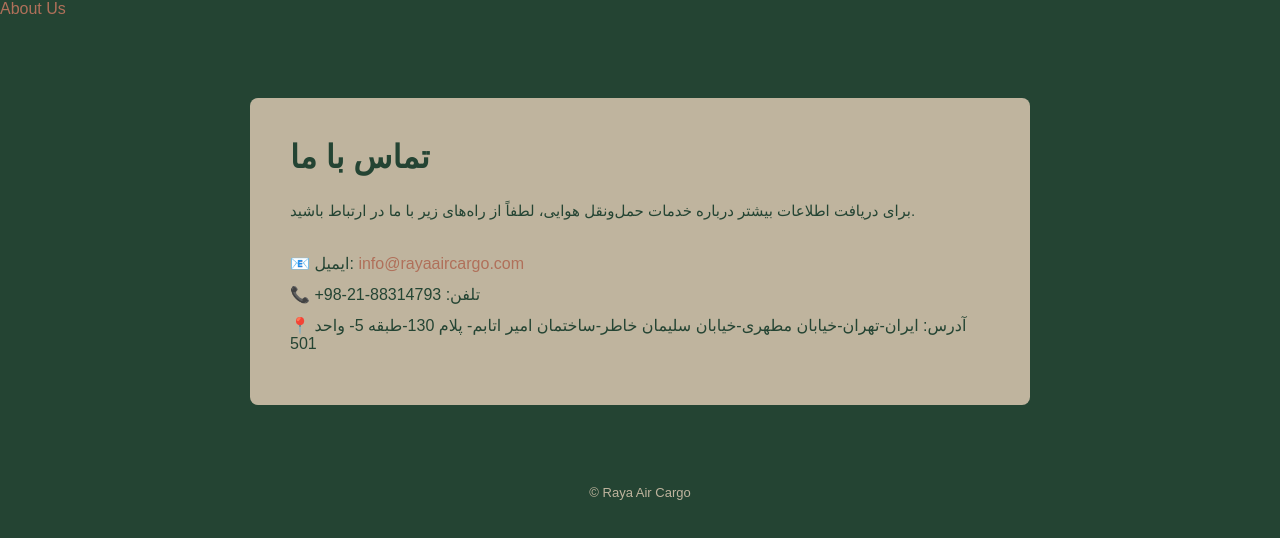
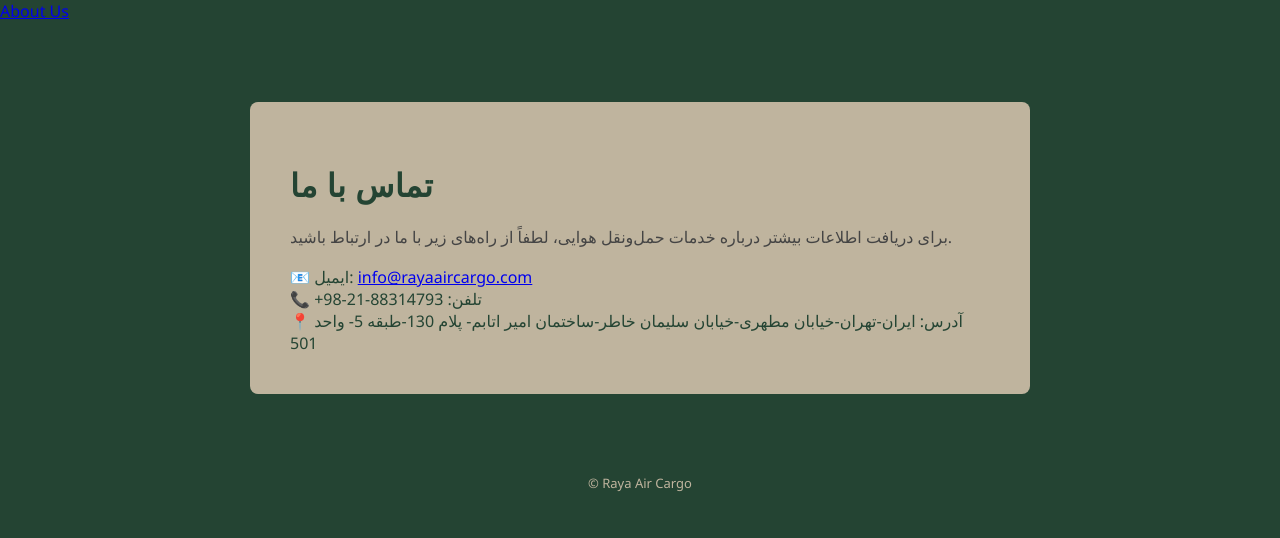
Before and after one commit to Farzi99/Raya-website, a plain HTML site: page contact.html in a window 1280 px wide. Drawn offline with Linux system fonts and the light colour scheme.

Commit message:
Update contact.html

```diff
--- a/contact.html
+++ b/contact.html
@@ -13,7 +13,7 @@
   <style>
     body {
       margin: 0;
-      font-family: sans-serif;
+      font-family: "Nirmala Text", "Segoe UI", Arial, sans-serif;
       background-color: #244433; /* سبز – 60٪ */
       color: #244433;
     }
@@ -27,28 +27,19 @@
     }
 
     h1 {
-      margin-top: 0;
-      color: #244433;
-    }
+  margin-bottom: 20px;
+  letter-spacing: 0.5px;
+}
 
-    p {
-      line-height: 1.8;
-      font-size: 15px;
-    }
+p {
+  margin-bottom: 18px;
+  color: #444;
+}
 
-    .contact-info {
-      margin-top: 30px;
-    }
+.content {
+  margin-top: 70px;
+}
 
-    .contact-info div {
-      margin-bottom: 12px;
-    }
-
-    a {
-      color: #B0705A; /* اُکر – 10٪ */
-      text-decoration: none;
-      font-weight: 500;
-    }
 
     footer {
       text-align: center;
```
